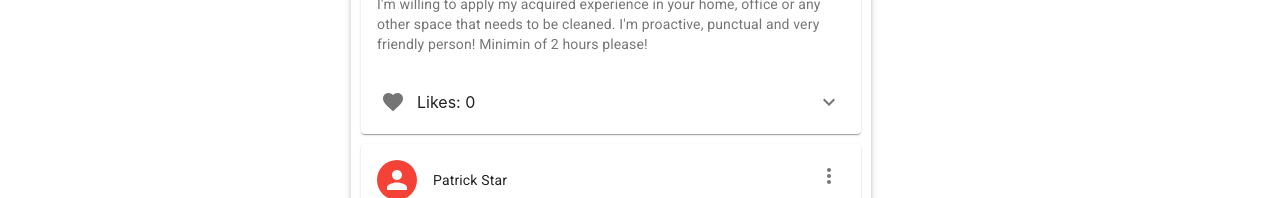
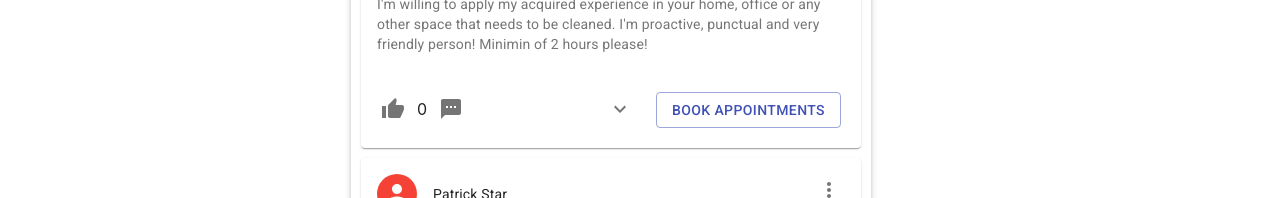
Before and after one commit to EdeniltonBorba/GoodWork, a React (Create React App) app in the folder goodwork/: page /Home in a window 1280 px wide. Shown: the part 481-679 px from the top of the page. Built offline with nearby package versions, Linux system fonts and the light colour scheme.

Commit message:
add book

```diff
--- /dev/null
+++ b/goodwork/src/components/BookAppointments/BookAppointments.js
@@ -0,0 +1,53 @@
+import React from 'react';
+import Button from '@material-ui/core/Button';
+import Dialog from '@material-ui/core/Dialog';
+import DialogActions from '@material-ui/core/DialogActions';
+import DialogContent from '@material-ui/core/DialogContent';
+import DialogContentText from '@material-ui/core/DialogContentText';
+import DialogTitle from '@material-ui/core/DialogTitle';
+import useMediaQuery from '@material-ui/core/useMediaQuery';
+import { useTheme } from '@material-ui/core/styles';
+
+export default function ResponsiveDialog() {
+    const [open, setOpen] = React.useState(false);
+    const theme = useTheme();
+    const fullScreen = useMediaQuery(theme.breakpoints.down('sm'));
+
+    const handleClickOpen = () => {
+        setOpen(true);
+    };
+
+    const handleClose = () => {
+        setOpen(false);
+    };
+
+    return (
+        <div>
+            <Button variant="outlined" color="primary" onClick={handleClickOpen}>
+                Book Appointments
+      </Button>
+            <Dialog
+                fullScreen={fullScreen}
+                open={open}
+                onClose={handleClose}
+                aria-labelledby="responsive-dialog-title"
+            >
+                <DialogTitle id="responsive-dialog-title">{"Use Google's location service?"}</DialogTitle>
+                <DialogContent>
+                    <DialogContentText>
+                        Let Google help apps determine location. This means sending anonymous location data to
+                        Google, even when no apps are running.
+          </DialogContentText>
+                </DialogContent>
+                <DialogActions>
+                    <Button autoFocus onClick={handleClose} color="primary">
+                        Disagree
+          </Button>
+                    <Button onClick={handleClose} color="primary" autoFocus>
+                        Agree
+          </Button>
+                </DialogActions>
+            </Dialog>
+        </div>
+    );
+}
--- a/goodwork/src/components/CardImage/CardElement.js
+++ b/goodwork/src/components/CardImage/CardElement.js
@@ -11,14 +11,14 @@ import Avatar from '@material-ui/core/Avatar';
 import IconButton from '@material-ui/core/IconButton';
 import Typography from '@material-ui/core/Typography';
 import { red } from '@material-ui/core/colors';
-import FavoriteIcon from '@material-ui/icons/Favorite';
-import ShareIcon from '@material-ui/icons/Share';
 import ExpandMoreIcon from '@material-ui/icons/ExpandMore';
 import MoreVertIcon from '@material-ui/icons/MoreVert';
 import MailOutlineIcon from '@material-ui/icons/MailOutline';
 import CallIcon from '@material-ui/icons/Call';
-
+import TextsmsIcon from '@material-ui/icons/Textsms';
 import { makeStyles } from '@material-ui/core/styles';
+import ThumbUpIcon from '@material-ui/icons/ThumbUp';
+import Book from "../BookAppointments/BookAppointments.js"
 
 
 const useStyles = makeStyles(theme => ({
@@ -48,6 +48,12 @@ const useStyles = makeStyles(theme => ({
 export default ({ profi }) => {
     const classes = useStyles();
     const [expanded, setExpanded] = React.useState(false);
+
+    const [isComment, showComent] = React.useState(false);
+    const [commentText, changeComent] = React.useState("");
+
+
+    const handleChange = (e) => changeComent(e.target.value)
 
     const [likes, addLikes] = React.useState(0)
     const handleExpandClick = () => {
@@ -81,9 +87,13 @@ export default ({ profi }) => {
         </CardContent>
         <CardActions disableSpacing>
             <IconButton aria-label="add to favorites" onClick={() => addLikes(likes + 1)}>
-                <FavoriteIcon />
+                <ThumbUpIcon />
             </IconButton>
-            Likes: {likes}
+            {likes}
+            <IconButton aria-label="add to favorites" onClick={() => showComent(!isComment)}>
+                <TextsmsIcon />
+            </IconButton>
+            {isComment ? <input type="text" onChange={handleChange} /> : null}
             <IconButton
                 className={clsx(classes.expand, {
                     [classes.expandOpen]: expanded,
@@ -94,6 +104,11 @@ export default ({ profi }) => {
             >
                 <ExpandMoreIcon />
             </IconButton>
+
+            <IconButton>
+                <Book />
+            </IconButton>
+
         </CardActions>
         <Collapse in={expanded} timeout="auto" unmountOnExit>
             <CardContent>
@@ -107,7 +122,7 @@ export default ({ profi }) => {
                 </Typography>
                 <Typography paragraph>Comment:</Typography>
                 <Typography paragraph>
-                    {profi.reviews}
+                    {commentText}
                 </Typography>
 
             </CardContent>
```
